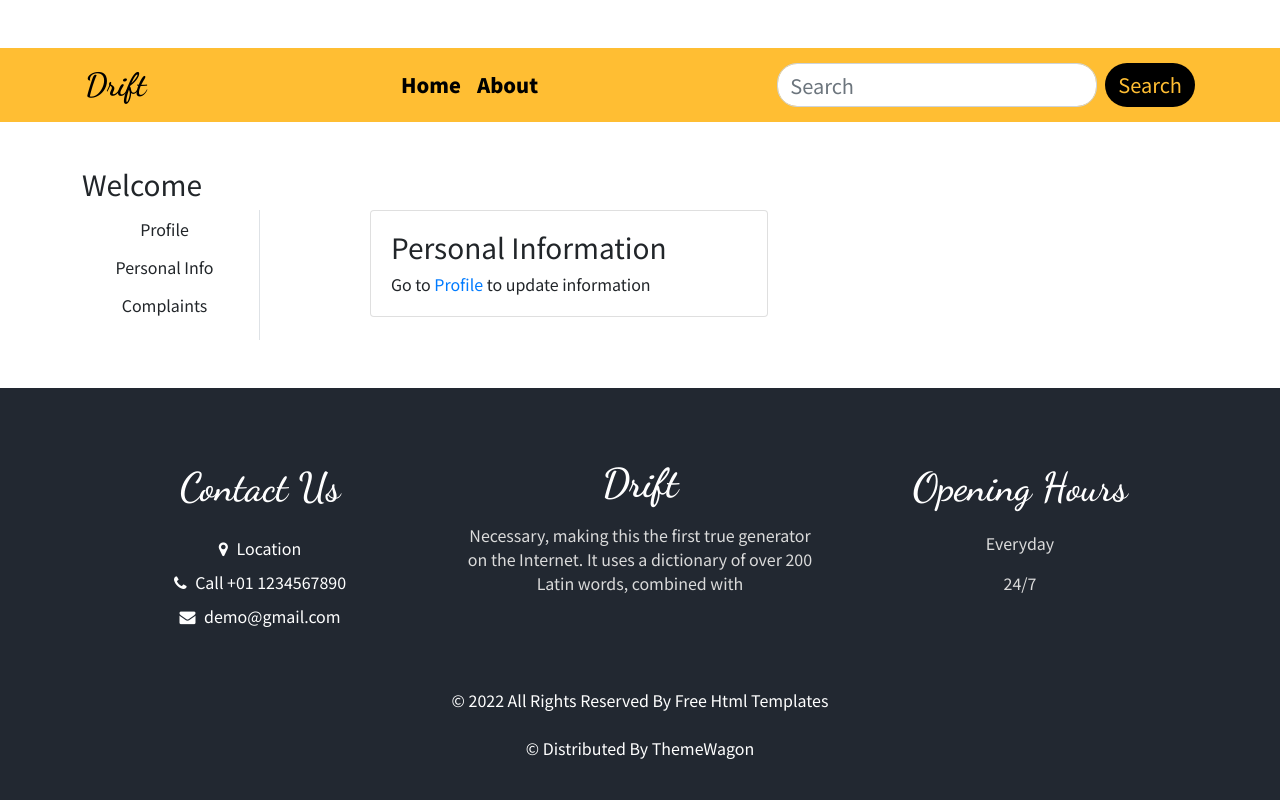
After one commit to Rk-Rabbin/junior_project, a Django app: page /profile/ in a window 1280 px wide. The commit adds this page. Run offline with Django 4.2, Linux system fonts and the light colour scheme; some libraries are stand-ins or nearby versions.

Commit message:
reg & log done

```diff
--- a/HomepageApp/urls.py
+++ b/HomepageApp/urls.py
@@ -10,6 +10,7 @@ urlpatterns = [
     # path('garagelist/', views.garagelist , name='garagelist'),
     # path('log2/', views.Log2Page , name='log2'),
     path('home/', views.HomePage , name='home'),
+    path('profile/', views.ProfilePage , name='profile'),
     # # path('userprofile/', views.UserProfileView.as_view(), name='userprofile'),
     # path('profile/', views.UserProfile , name='profile'),
     path('registration/',views.RegistrationView.as_view(), name='registration'),
@@ -19,7 +20,7 @@ urlpatterns = [
     # path('garagereg/',views.GarageView.as_view(), name='garagereg'),
     path('accounts/login/', auth_views.LoginView.as_view(template_name='Homepage/login.html', authentication_form=LoginForm), name='login'),
     path('passwordchange/', auth_views.PasswordChangeView.as_view(template_name='Homepage/changepassword.html',
-    form_class=MyPasswordChangeForm, success_url='/passwordchangedone/'), name='passwordchange'),
+    form_class=MyPasswordChangeForm, success_url='/passwordchangedone/'), name='changepassword'),
 
     path('passwordchangedone/',auth_views.PasswordChangeDoneView.as_view(template_name='Homepage/passwordchangedone.html'),name='passwordchangedone'),
 
--- a/HomepageApp/views.py
+++ b/HomepageApp/views.py
@@ -11,6 +11,9 @@ from django.contrib.auth import authenticate, login
 
 def LandingPage(request):
     return render(request, 'Homepage/LandingPage.html')
+
+def ProfilePage(request):
+    return render(request, 'Homepage/profile.html')
 
 def garagelist(request):
     return render(request,'Homepage/garagelist.html')
--- a/templates/Homepage/base.html
+++ b/templates/Homepage/base.html
@@ -60,10 +60,10 @@
           <div class="collapse navbar-collapse" id="navbarSupportedContent">
             <ul class="navbar-nav  mx-auto ">
               <li class="nav-item">
-                <a class="nav-link" style="font-size:20px; font-weight:bold" href="index.html">Home <span class="sr-only">(current)</span></a>
+                <a class="nav-link" style="font-size:20px; font-weight:bold" href="/">Home <span class="sr-only">(current)</span></a>
               </li>
               <li class="nav-item">
-                <a class="nav-link" style="font-size:20px; font-weight:bold" href="about.html">About</a>
+                <a class="nav-link" style="font-size:20px; font-weight:bold" href="#">About</a>
               </li>
             </ul>
             <div class="user_option">
--- a/templates/Homepage/base2.html
+++ b/templates/Homepage/base2.html
@@ -45,17 +45,17 @@
   <body>
     <nav class="navbar navbar-expand-lg navbar-dark" style="background-color:#ffbe33; width:100%">
      <div class="container">
-       <a class="navbar-brand" style="color:black; font-size:32px; font-weight:bold" href="/">Drift</a>
+       <a class="navbar-brand" style="color:black; font-size:32px; font-weight:bold" href="{% url 'home' %}">Drift</a>
        {% comment %} <button class="navbar-toggler" type="button" data-bs-toggle="collapse" data-bs-target="#navbarSupportedContent" aria-controls="navbarSupportedContent" aria-expanded="false" aria-label="Toggle navigation">
          <span class="navbar-toggler-icon"></span>
        </button> {% endcomment %}
        <div class="collapse navbar-collapse" id="navbarSupportedContent">
          <ul class="navbar-nav mx-auto mb-2 mb-lg-0">
            <li class="nav-item">
-             <a class="nav-link" style="font-size:20px; font-weight:bold; color:black;" aria-current="page" href="/">Home</a>
+             <a class="nav-link" style="font-size:20px; font-weight:bold; color:black;" aria-current="page" href="{% url 'home' %}">Home</a>
            </li>
            <li class="nav-item">
-            <a class="nav-link" style="font-size:20px; font-weight:bold; color:black" aria-current="page" href="/">About</a>
+            <a class="nav-link" style="font-size:20px; font-weight:bold; color:black" aria-current="page" href="#">About</a>
           </li>
          </ul>
          <form class="d-flex">
@@ -67,12 +67,11 @@
           {% if request.user.is_authenticated %}
            <li class="nav-item dropdown mx-2">
               <a class="nav-link dropdown-toggle" style="color:black; font-size:20px;" href="#" id="profileDropdown" role="button" data-bs-toggle="dropdown" aria-expanded="false">
-                Profile
+                <span class="text-capitalize">{{request.user.username}}</span>
               </a>
               <ul class="dropdown-menu" aria-labelledby="profileDropdown">
-                {% comment %} <li><a class="dropdown-item" href="{% url 'profile' %}">Profile</a></li>
-                <li><a class="dropdown-item" href="{% url 'orders' %}">Orders</a></li>
-                <li><a class="dropdown-item" href="{% url 'changepassword' %}">Change Password</a></li> {% endcomment %}
+                <li><a class="dropdown-item" href="{% url 'profile' %}">Profile</a></li>
+                <li><a class="dropdown-item" href="{% url 'changepassword' %}">Change Password</a></li>
                 <li><a class="dropdown-item" href="{% url 'logout' %}">Logout</a></li>
               </ul>
             </li>
--- /dev/null
+++ b/templates/Homepage/profile.html
@@ -0,0 +1,60 @@
+{% extends 'Homepage/base2.html' %}
+{% load static %}
+{% block title %}Personal Information{% endblock title %}
+{% block main-content %}
+<div class="container my-5">
+ <div class="row" style="padding-top:120px">
+ <h3>Welcome <span class="text-capitalize">{{request.user.username}}</span></h3>
+  <div class="col-sm-2 border-end">
+   <ul class="list-unstyled">
+    <li class="d-grid"><a href="#" class="btn">Profile</a></li>
+    <li class="d-grid"><a href="#" class="btn {{active}}">Personal Info</a></li>
+    <li class="d-grid"><a href="#" class="btn">Complaints</a></li>
+    {% if request.user.position == "Faculty" %}
+    <li class="d-grid"><a href="#" class="btn">Review</a></li>
+    {% endif %}
+   </ul>
+  </div>
+  <div class="col-sm-9 offset-sm-1">
+   <div class="row">
+    <div class="col-sm-6">
+     <div class="card">
+      <div class="card-body">
+       <h3>Personal Information</h3>
+       {% if info.is_staff %}
+       Go to <a href="#">Profile</a> to update information
+       {% elif info.name|length > 0 %}
+       <p>Name: {{info.name}}</p>
+       <p>Position: {{info.position}}</p>
+       <p>Email: {{info.email}}</p>
+       {% if info.position == "Student" %}
+       {% if stud != None %}
+       <p>Student Id: {{stud.student_id}}</p>
+       {% else %}
+       Go to <a href="#">Profile</a> to update information
+       {% endif %}
+       {% elif info.position == "Faculty" %}
+       {% if fac != None %}
+       <p>Faculty Initial: {{fac.faculty_initial}}</p>
+       {% else %}
+       Go to <a href="#">Profile</a> to update information
+       {% endif %}
+       {% elif info.position == "Employee" %}
+       {% if emp != None %}
+       <p>Employee Id: {{emp.employee_id}}</p>
+       <p>Sector: {{emp.sector}}</p>
+       {% else %}
+       Go to <a href="#">Profile</a> to update information
+       {% endif %}
+       {% endif %}
+       {% else %}
+       Go to <a href="#">Profile</a> to update information
+       {% endif %}
+      </div>
+     </div>
+    </div>
+   </div>
+  </div>
+ </div>
+</div>
+{% endblock main-content %}
```
Also changed, not shown: templates/Homepage/changepassword.html (+4 -4 lines).
